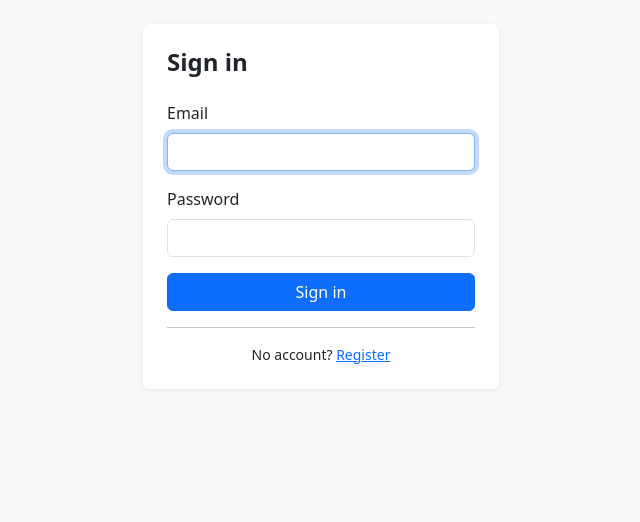
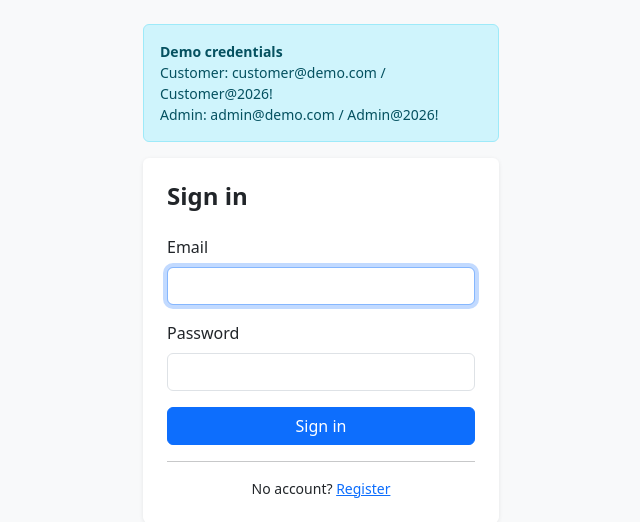
Before and after one commit to pmkdatabase/CustomerPilot, a Flask app: page /login in a window 1280 px wide. Shown: the part 56-578 px from the top of the page, without its empty margins (319-959 px from the left). Run offline with Flask 3, Linux system fonts and the light colour scheme.

Commit message:
Add demo credentials to login page

```diff
--- a/templates/auth/login.html
+++ b/templates/auth/login.html
@@ -3,6 +3,13 @@
 {% block content %}
 <div class="row justify-content-center">
   <div class="col-md-4">
+
+    <div class="alert alert-info small mb-3">
+      <strong>Demo credentials</strong><br>
+      Customer: customer@demo.com / Customer@2026!<br>
+      Admin: admin@demo.com / Admin@2026!
+    </div>
+
     <div class="card p-4">
       <h4 class="mb-4 fw-bold">Sign in</h4>
       <form method="POST">
```
